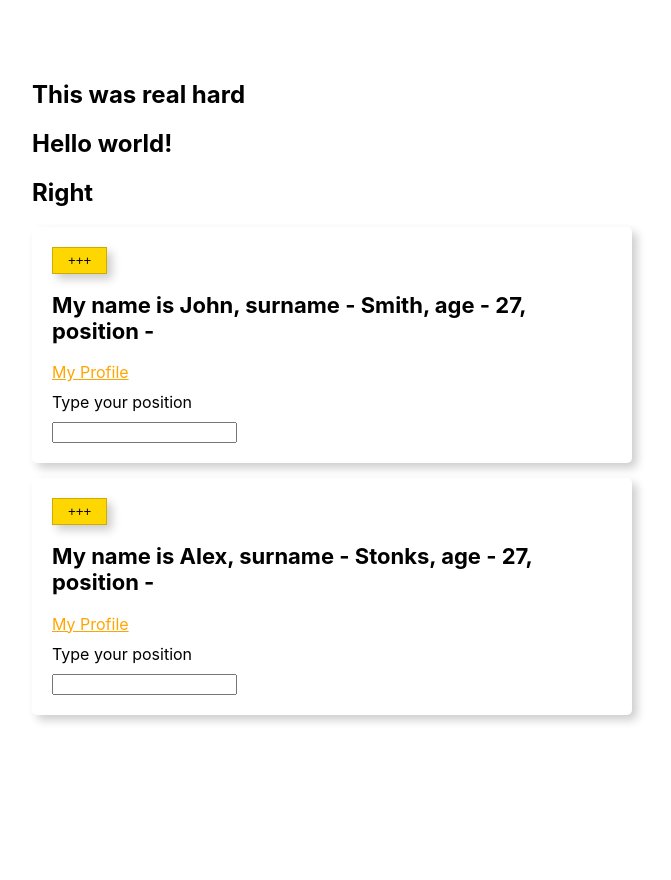
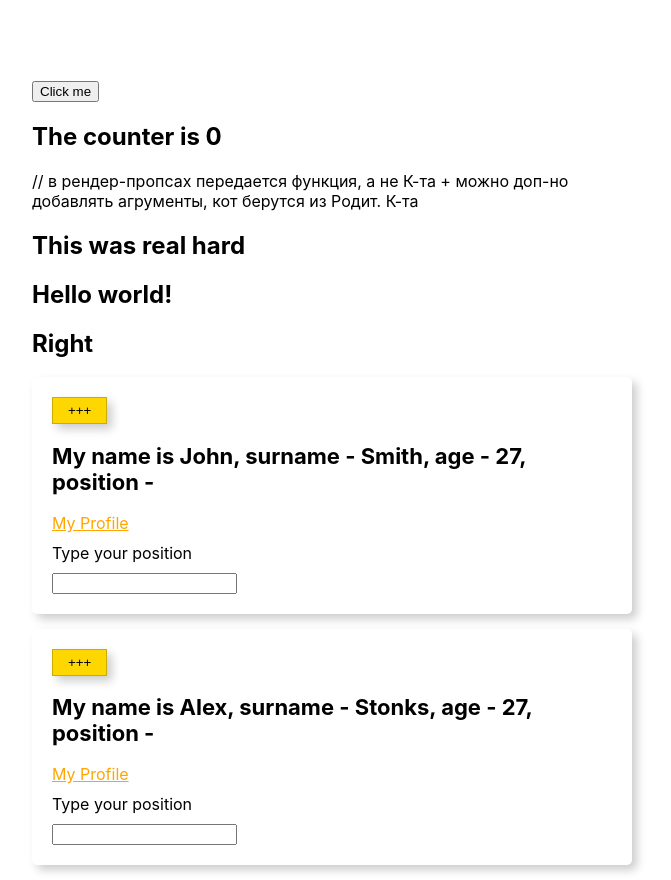
Before and after one commit to valeryaosta/petr-js-react, a React (Create React App) app in the folder 86/my-app/: page / in a window 1280 px wide. Shown: the whole page, without its empty margins (308-979 px from the left). Before the commit the page ends 800 px from the top, so only its background shows below. Built offline with nearby package versions, Linux system fonts and the light colour scheme.

Commit message:
122 - render-props pattern

```diff
--- a/86/my-app/src/App.js
+++ b/86/my-app/src/App.js
@@ -65,9 +65,40 @@
     )
 }
 
+const Message = (props) => {
+    return (
+        <h2>The counter is {props.counter}</h2>
+    )
+}
+
+class Counter extends React.Component {
+    state = {
+        counter: 0
+    }
+    changeCounter = () => {
+        this.setState(({counter}) => ({
+            counter: counter + 1
+        }))
+    }
+    render() {
+        return (
+            <>
+                <button className={'btn btn-primary'} onClick={this.changeCounter}>Click me</button>
+                {this.props.render(this.state.counter)}
+                // в рендер-пропсах передается функция, а не К-та + можно доп-но добавлять агрументы, кот берутся из Родит. К-та
+            </>
+        )
+    }
+}
+
 function App() {
     return (
         <Wrapper>
+
+            <Counter render={counter => (
+                <Message counter={counter}/>
+            )}/>
+
             <BootstrapTest
                 left = {
                     <DynamicGreeting color='primary'>
```
